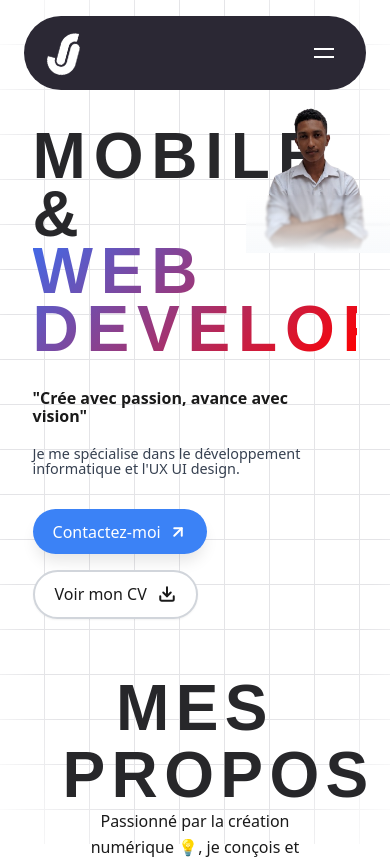
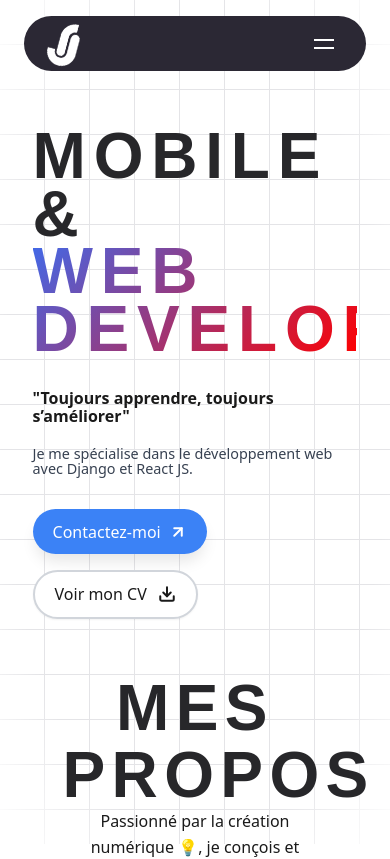
Before and after one commit to Julio23F/juliofaralahy-soudeur, a Next.js app: page / in a window 390 px wide. Shown: the top 859 px of the page. Built offline with nearby package versions, Linux system fonts and the light colour scheme; a web font is replaced by a local one.

Commit message:
UI: responsive profile

```diff
--- a/src/app/page.tsx
+++ b/src/app/page.tsx
@@ -58,8 +58,15 @@ const Header = ({ menuOpen, setMenuOpen }: { menuOpen: boolean; setMenuOpen: (op
             transform: translateY(-10px);
           }
         }
+
+        @media (max-width: 768px) {
+          .header-container {
+            padding: 0.1em 1em !important;
+          }
+        }
       `}</style>
-      <div style={{...styles.headerContainer, position: 'relative', flex: 1}}>
+
+      <div className="header-container" style={{...styles.headerContainer, position: 'relative', flex: 1}}>
         <div style={styles.logoContainer}>
           <img
             src="/images/logo.png"
@@ -124,9 +131,82 @@ const Header = ({ menuOpen, setMenuOpen }: { menuOpen: boolean; setMenuOpen: (op
 };
 
 // Composant Hero
+// const HeroSection = () => {
+//   return (
+//     <section style={styles.heroSection}>
+//       <div style={styles.heroContainer}>
+//         <aside style={styles.heroTitles}>
+//           {/* <h1 style={styles.title1}>DEVELOPER</h1>
+//           <h1 style={styles.title2}>UX/UI DESIGNER</h1> */}
+//           <h1 style={styles.title1}>MOBILE &</h1>
+//           <h1 style={styles.title2}>WEB DEVELOPPEUR</h1>
+//         </aside>
+
+//         <div style={styles.heroContent}>
+//           <p style={styles.subtitle}>"Toujours apprendre, toujours s’améliorer"</p>
+//           <p style={styles.description}>
+//             Je me spécialise dans le développement web avec Django et React JS.
+//           </p>
+//         </div>
+
+//         <div style={styles.heroButtons}>
+//           <a
+//             href="https://wa.me/+2610320513845"
+//             target="_blank"
+//             rel="noopener noreferrer"
+//             style={{ textDecoration: "none" }}
+//           >
+//             <button style={styles.primaryButton}>
+//               <span>Contactez-moi</span>
+//               <ArrowUpRight absoluteStrokeWidth size={18}/>
+//             </button>
+//           </a>
+//           <a
+//             href="https://drive.google.com/file/d/1J73ZJI0LbSo1GHoKm_fcXTIa-5UBCMma/view?usp=sharing"
+//             target="_blank"
+//             rel="noopener noreferrer"
+//             style={{ textDecoration: "none" }}
+//           >
+//             <button style={styles.secondaryButton}>
+//               <span>Voir mon CV</span>
+//               <Download absoluteStrokeWidth size={18} />
+//             </button>
+//           </a>
+
+//         </div>
+//       </div>
+//       <div style={styles.imageWrapper}>
+//         <img
+//           src="/images/profile.png"
+//           alt=""
+//           style={styles.heroImage}
+//         />
+
+//         <div
+//           className="absolute bottom-0 left-0 w-full h-2/5 pointer-events-none"
+//           style={{
+//             background: "linear-gradient(to top, rgb(248, 250, 252) 2%, rgba(0, 0, 0, 0) 100%)",
+//             backdropFilter: "blur(1px)",
+//             WebkitBackdropFilter: "blur(1px)"
+//           }}
+//         ></div>
+
+//       </div>
+
+//     </section>
+//   );
+// };
 const HeroSection = () => {
   return (
     <section style={styles.heroSection}>
+      <style>{`
+        @media (max-width: 768px) {
+          .hero-image-wrapper {
+            display: none !important;
+          }
+        }
+      `}</style>
+
       <div style={styles.heroContainer}>
         <aside style={styles.heroTitles}>
           {/* <h1 style={styles.title1}>DEVELOPER</h1>
@@ -136,9 +216,9 @@ const HeroSection = () => {
         </aside>
 
         <div style={styles.heroContent}>
-          <p style={styles.subtitle}>"Crée avec passion, avance avec vision"</p>
+          <p style={styles.subtitle}>"Toujours apprendre, toujours s’améliorer"</p>
           <p style={styles.description}>
-            Je me spécialise dans le développement informatique et l'UX UI design.
+            Je me spécialise dans le développement web avec Django et React JS.
           </p>
         </div>
 
@@ -168,24 +248,21 @@ const HeroSection = () => {
 
         </div>
       </div>
-      <div style={styles.imageWrapper}>
-        <img
-          src="/images/profile.png"
-          alt=""
-          style={styles.heroImage}
-        />
 
-        <div
-          className="absolute bottom-0 left-0 w-full h-2/5 pointer-events-none"
-          style={{
-            background: "linear-gradient(to top, rgb(248, 250, 252) 2%, rgba(0, 0, 0, 0) 100%)",
-            backdropFilter: "blur(1px)",
-            WebkitBackdropFilter: "blur(1px)"
-          }}
-        ></div>
-
+      <div className="hero-image-wrapper" style={styles.imageWrapper}>
+        <img src="/images/profile.png" alt="" style={styles.heroImage} />
+        <div style={{
+          position: "absolute",
+          bottom: 0,
+          left: 0,
+          width: "100%",
+          height: "40%",
+          pointerEvents: "none",
+          background: "linear-gradient(to top, rgb(248, 250, 252) 2%, rgba(0, 0, 0, 0) 100%)",
+          backdropFilter: "blur(1px)",
+          WebkitBackdropFilter: "blur(1px)"
+        }} />
       </div>
-
     </section>
   );
 };
@@ -543,14 +620,15 @@ const styles: { [key: string]: CSSProperties } = {
 
   },
   headerContainer: {
-    maxWidth: 'max(400px, 40%)',
+    maxWidth: 'max(400px, 37%)',
     // maxWidth: 'min(80rem, 40%)',
     margin: '0 auto',
     display: 'flex',
     justifyContent: 'space-between',
     alignItems: 'center',
     backgroundColor: "#2b2834",
-    padding: "0.7em 1em",
+    padding: "0.5em 1em",
+    // padding: "clamp(0.7rem, 0.7em, 0.1em) 1em",
     borderRadius: '3em',
   },
   logoContainer: {
@@ -644,6 +722,7 @@ const styles: { [key: string]: CSSProperties } = {
     width: "37%",
     height: "auto",
     overflow: "hidden",
+    display: "clamp(block, none, none)",
   },
 
   heroImage: {
```
